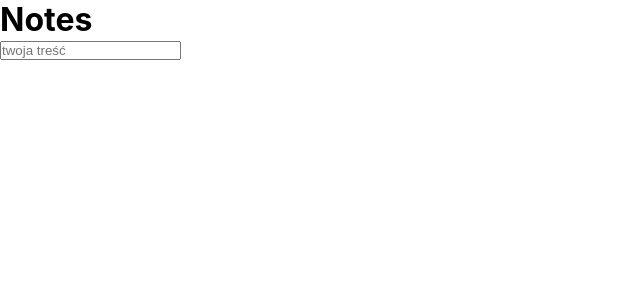
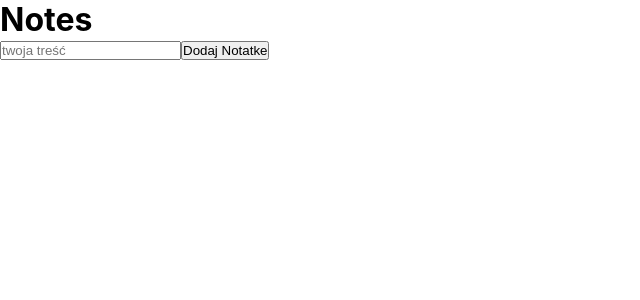
Before and after one commit to Sovlus/Notes-App, a React (Create React App) app: page / in a window 1280 px wide. Shown: the top 300 px of the page, without its empty margins (0-640 px from the left). Built offline with nearby package versions, Linux system fonts and the light colour scheme.

Commit message:
added add button

```diff
--- a/src/Main.js
+++ b/src/Main.js
@@ -32,6 +32,7 @@ const Main = () => {
           value={inputValue}
           onChange={(e) => setInputValue(e.target.value)}
         />
+        <button onClick={dodajNotatke}>Dodaj Notatke</button>
       </div>
     </div>
   );
```
